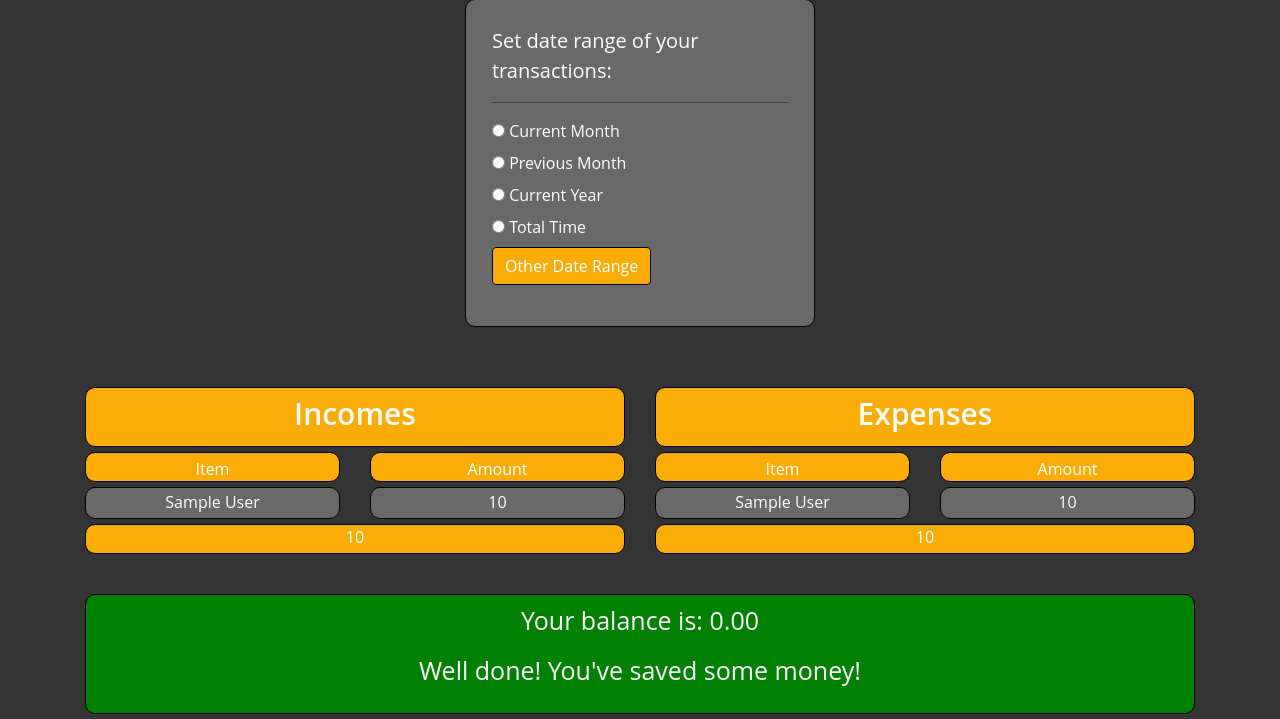
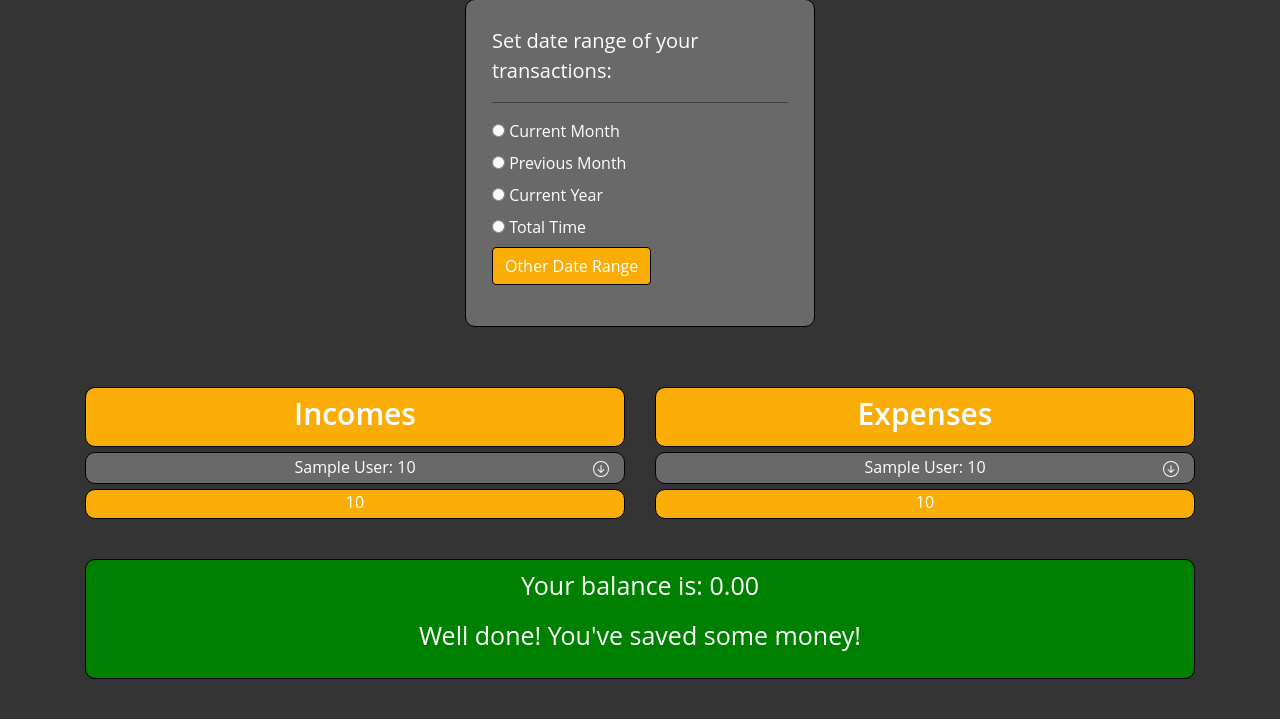
Before and after one commit to JPTGraczykowski/PBManager, a PHP site: page /posts/balance/show in a window 1280 px wide. Shown: the part 232-951 px from the top of the page. Run offline with PHP 8.4, Linux system fonts and the light colour scheme; the visitor is signed in with stand-in values (Sample User, id 1); tables that the repository leaves empty or names only in its code hold one stand-in row (values such as "Sample post"); a map, chart or similar area stays blank; some libraries are stand-ins or nearby versions.

Commit message:
Send transactions in json to frontend

```diff
--- a/App/Controllers/Balance.php
+++ b/App/Controllers/Balance.php
@@ -5,6 +5,7 @@ namespace App\Controllers;
 use \Core\View;
 use \App\Models\Income;
 use \App\Models\Expense;
+use \App\Models\categories\Category;
 use \App\Models\Categories\ExpenseCategoriesAssignedToUser;
 use \App\Models\Categories\IncomeCategoriesAssignedToUser;
 use \App\Models\PaymentMethodsAssignedToUser;
@@ -43,6 +44,40 @@ class Balance extends Authenticated
       'sum_of_incomes' => $this->sum_of_incomes,
       'sum_of_expenses' => $this->sum_of_expenses
     ]);
+  }
+
+  public function showDetailedIncomesAction()
+  {
+    $response = [];
+    $category_name = $_GET['category_name'];
+    $category_id = Category::getCategoryIdByName($category_name, 'income');
+
+    foreach($this->incomes as &$income) {
+      if ($income['income_category_assigned_to_user_id'] == $category_id) {
+        array_push($response, array('date_of_income' => $income['date_of_income'],
+                                'amount' => $income['amount'],
+                                'income_comment' => $income['income_comment']));
+      }
+    }
+
+    echo json_encode($response);
+  }
+
+  public function showDetailedExpensesAction()
+  {
+    $response = [];
+    $category_name = $_GET['category_name'];
+    $category_id = Category::getCategoryIdByName($category_name, 'expense');
+
+    foreach($this->expenses as &$expense) {
+      if ($expense['expense_category_assigned_to_user_id'] == $category_id) {
+        array_push($response, array('date_of_expense' => $expense['date_of_expense'],
+                                'amount' => $expense['amount'],
+                                'expense_comment' => $expense['expense_comment']));
+      }
+    }
+
+    echo json_encode($response);
   }
 
   private function setDateRange()
--- a/App/Controllers/IncomeController.php
+++ b/App/Controllers/IncomeController.php
@@ -38,6 +38,6 @@ class IncomeController extends Authenticated
           'income_categories' => $this->income_categories,
           'income' => $income
       ]);
-  }
+    }
   }
 }
--- a/App/Models/Income.php
+++ b/App/Models/Income.php
@@ -92,5 +92,4 @@ class Income extends \Core\Model
 
         return $stmt->fetchAll();
     }
-
 }
--- a/App/Views/Balance/show.html
+++ b/App/Views/Balance/show.html
@@ -7,6 +7,7 @@
 <script type="text/javascript" src="https://www.gstatic.com/charts/loader.js"></script>
 <script src="/js/balance.js"></script>
 <script src="/js/dateChanger.js"></script>
+<script src="/js/Ajax/showDetailedIncomes.js"></script>
 
 {% endblock %}
 
@@ -89,34 +90,23 @@
           Incomes
         </div>
       </header>
-      <div class="row">
-        <div class="col-6">
+      <div class="row no-gutters">
         <div class="PBTableColumn">
-            <div class="PBTableColumnHeader" style="background-color: #faad07;">
-              Item
-            </div>
-            <ul class="PBTableRows" id="incomesItems">
+          <ul class="PBTableRows" id="incomes">
             {% for income in incomes %}
               {% for category, amount in income %}
-                  <li>{{ category }}</li>
+                <li>
+                  <span class="categoryCell">{{ category }}</span>: <span class="amountCell">{{amount}}</span>
+                  <div class="editDeleteSpan" data-transaction-type="income" data-category-name="{{category}}">
+                    <svg width="1em" height="1em" viewBox="0 0 16 16" class="bi bi-arrow-down-circle" fill="currentColor" xmlns="http://www.w3.org/2000/svg">
+                      <path fill-rule="evenodd" d="M8 15A7 7 0 1 0 8 1a7 7 0 0 0 0 14zm0 1A8 8 0 1 0 8 0a8 8 0 0 0 0 16z"/>
+                      <path fill-rule="evenodd" d="M8 4a.5.5 0 0 1 .5.5v5.793l2.146-2.147a.5.5 0 0 1 .708.708l-3 3a.5.5 0 0 1-.708 0l-3-3a.5.5 0 1 1 .708-.708L7.5 10.293V4.5A.5.5 0 0 1 8 4z"/>
+                    </svg>
+                  </div>
+                </li>
               {% endfor %}
             {% endfor %}
           </ul>
-          </div>
-        </div>
-        <div class="col-6">
-          <div class="PBTableColumn">
-            <div class="PBTableColumnHeader" style="background-color: #faad07;">
-              Amount
-            </div>
-            <ul class="PBTableRows" id="incomes">
-              {% for income in incomes %}
-                {% for category, amount in income %}
-                  <li>{{ amount }}</li>
-                {% endfor %}
-              {% endfor %}
-            </ul>
-          </div>
         </div>
       </div>
       <footer>
@@ -133,34 +123,23 @@
           Expenses
         </div>
       </header>
-      <div class="row">
-        <div class="col-6">
+      <div class="row no-gutters">
         <div class="PBTableColumn">
-            <div class="PBTableColumnHeader" style="background-color: #faad07;">
-              Item
-            </div>
-            <ul class="PBTableRows" id="expensesItems">
+          <ul class="PBTableRows" id="expenses">
             {% for expense in expenses %}
               {% for category, amount in expense %}
-                  <li>{{ category }}</li>
+                <li>
+                  <span class="categoryCell">{{ category }}</span>: <span class="amountCell">{{amount}}</span>
+                  <div class="editDeleteSpan" data-transaction-type="expense" data-category-name="{{category}}">
+                    <svg width="1em" height="1em" viewBox="0 0 16 16" class="bi bi-arrow-down-circle" fill="currentColor" xmlns="http://www.w3.org/2000/svg">
+                      <path fill-rule="evenodd" d="M8 15A7 7 0 1 0 8 1a7 7 0 0 0 0 14zm0 1A8 8 0 1 0 8 0a8 8 0 0 0 0 16z"/>
+                      <path fill-rule="evenodd" d="M8 4a.5.5 0 0 1 .5.5v5.793l2.146-2.147a.5.5 0 0 1 .708.708l-3 3a.5.5 0 0 1-.708 0l-3-3a.5.5 0 1 1 .708-.708L7.5 10.293V4.5A.5.5 0 0 1 8 4z"/>
+                    </svg>
+                  </div>
+                </li>
               {% endfor %}
             {% endfor %}
           </ul>
-          </div>
-        </div>
-        <div class="col-6">
-          <div class="PBTableColumn">
-            <div class="PBTableColumnHeader" style="background-color: #faad07;">
-              Amount
-            </div>
-            <ul class="PBTableRows" id="expenses">
-              {% for expense in expenses %}
-                {% for category, amount in expense %}
-                  <li>{{ amount }}</li>
-                {% endfor %}
-              {% endfor %}
-            </ul>
-          </div>
         </div>
       </div>
       <footer>
--- a/public/css/style.css
+++ b/public/css/style.css
@@ -686,6 +686,7 @@ h3 {
   background-color: #696969;
   border-radius: 10px;
   margin-bottom: 5px;
+  width: 100%;
 }
 
 .PBTableRows > li {
@@ -727,6 +728,13 @@ h3 {
   color: #118be2;
 }
 
+.transactionDetails {
+  /* display: none; */
+  background-color: #696969;
+  height: 100px;
+  border: 1px solid black;
+}
+
 /* ============== site footer =========== */
 
 .siteFooter {
--- /dev/null
+++ b/public/js/Ajax/showDetailedIncomes.js
@@ -0,0 +1,27 @@
+$(document).ready(function() {
+  $('.editDeleteSpan').click(function(e) {
+    e.preventDefault();
+
+    let transaction_type = $(this).data('transaction-type');
+    let category_name = $(this).data('category-name');
+    let url = '';
+
+    if (transaction_type == 'income') {
+      url = '/Balance/showDetailedIncomes';
+    } else {
+      url = '/Balance/showDetailedExpenses';
+    }
+
+    $.ajax({
+      type: 'GET',
+      url: url,
+      data: {category_name: category_name},
+      success: function(response) {
+        alert(response);
+      },
+      error: function(response) {
+        alert('Not OK!');
+      }
+    });
+  });
+});
--- a/public/js/balance.js
+++ b/public/js/balance.js
@@ -1,6 +1,6 @@
 $(document).ready(function () {
-  var incomes = $("#incomes li");
-  var expenses = $("#expenses li");
+  var incomes = $("#incomes li").find(".amountCell");
+  var expenses = $("#expenses li").find(".amountCell");
   var balanceWindow = $("#balanceWindow");
   var balance = 0;
   for (let i = 0; i < incomes.length; i++) {
@@ -27,16 +27,16 @@ google.charts.load("current", { packages: ["corechart"] });
 google.charts.setOnLoadCallback(drawChart);
 
 function drawChart() {
-  var incomesItems = $("#incomesItems li");
-  var expensesItems = $("#expensesItems li");
-  var incomes = $("#incomes li");
-  var expenses = $("#expenses li");
+  var incomesItems = $("#incomes li").find(".categoryCell");
+  var expensesItems = $("#expenses li").find(".categoryCell");
+  var incomes = $("#incomes li").find(".amountCell");
+  var expenses = $("#expenses li").find(".amountCell");
 
   var itemsIncomesArray = [["Income Item", "Amount"]];
   for (let i = 0; i < incomesItems.length; i++) {
     if (Number(incomes[i].innerHTML) > 0)
       itemsIncomesArray.push([
-        incomesItems[i].innerHTML,
+        incomesItems[i].textContent,
         Number(incomes[i].innerHTML),
       ]);
   }
@@ -45,7 +45,7 @@ function drawChart() {
   for (let i = 0; i < expensesItems.length; i++) {
     if (Number(expenses[i].innerHTML) > 0)
       itemsExpensesArray.push([
-        expensesItems[i].innerHTML,
+        expensesItems[i].textContent,
         Number(expenses[i].innerHTML),
       ]);
   }
```
Lines whose indentation alone changed are shown as unchanged.
